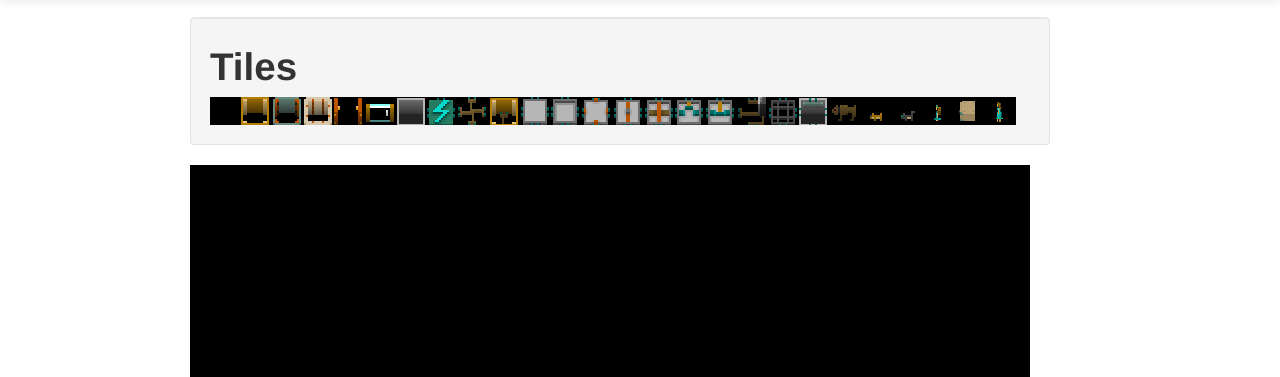
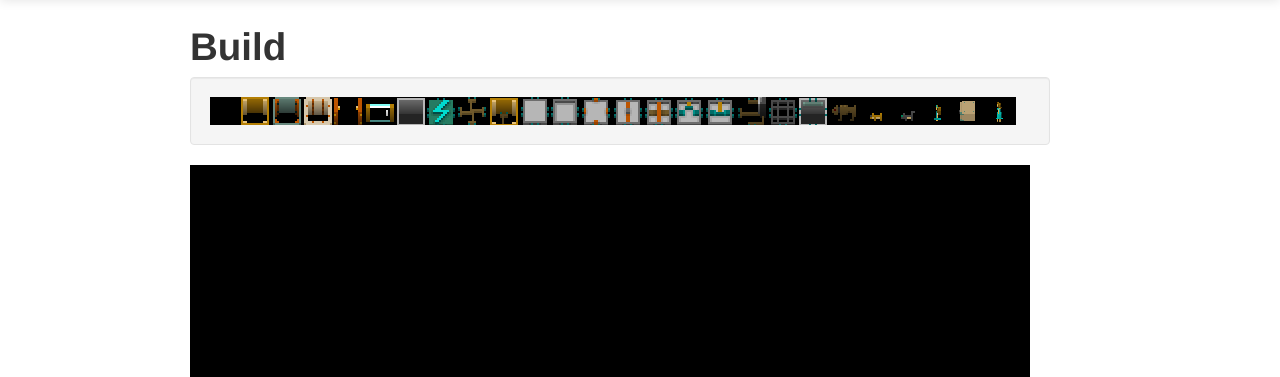
Before and after one commit to SethArchambault/CastleFortify, a PHP site: page / in a window 1280 px wide. Shown: the part 43-420 px from the top of the page. Run offline with PHP 8.4, Linux system fonts and the light colour scheme.

Commit message:
Update index.php

```diff
--- a/index.php
+++ b/index.php
@@ -90,7 +90,7 @@ Send ajax of code > database > generate unique id > send back to client
 
 <div class="navbar navbar-fixed-top">
   <div class="navbar-inner">
-    <a class="brand" href="#">Castle Fortify</a>
+    <a class="brand" href="/">Castle Fortify</a>
     <ul class="nav nav-tabs" id="myTab">
       <li class="active"><a href="#draw-panel" data-toggle="tab">Build</a></li>
       <li><a href="#code-panel" data-toggle="tab">Code</a></li>
@@ -104,8 +104,8 @@ Send ajax of code > database > generate unique id > send back to client
 <div class="tab-content">
   <div class="tab-pane active" id="draw-panel">
 
+    <h1>Build</h1>
     <div id="tiles" class="well">
-    <h1>Tiles</h1>
         <div class="tile empty-floor" data-current-tile="empty-floor"></div>
         <div class="tile wooden-wall" data-current-tile="wooden-wall"></div>
         <div class="tile steel-wall" data-current-tile="steel-wall"></div>
```
